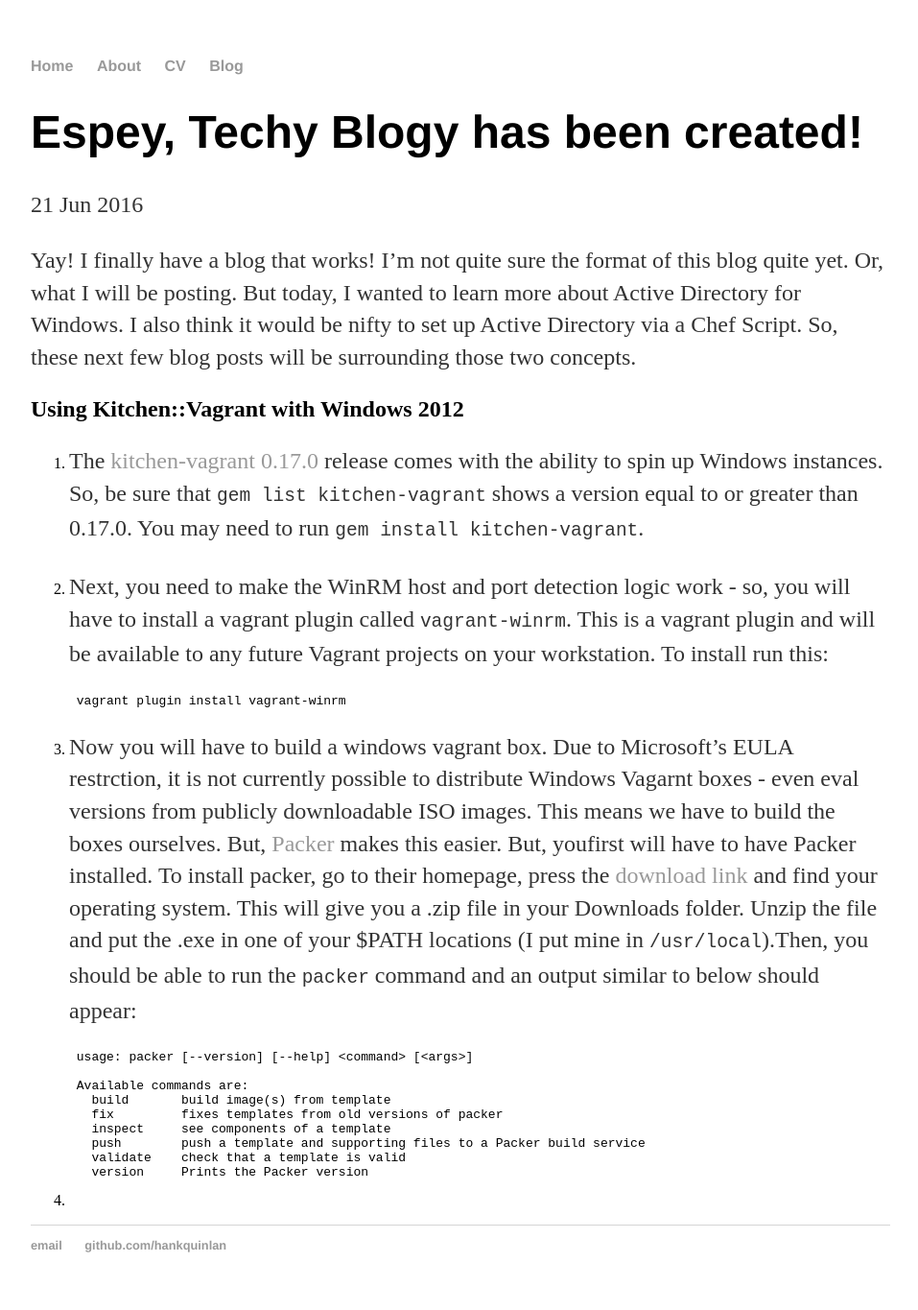
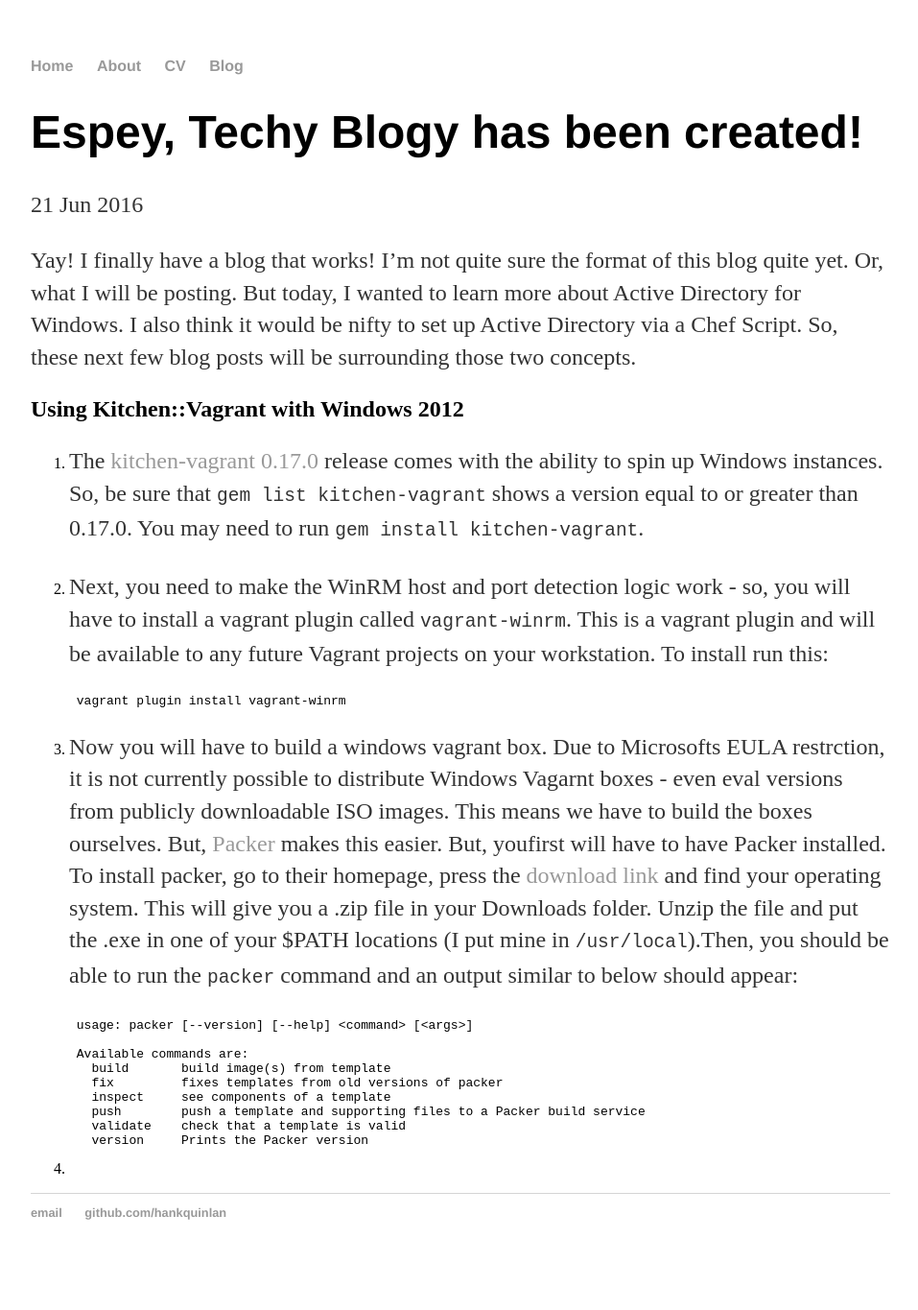
Before and after one commit to espey/espey.github.io, a Jekyll site: the page built from _posts/2016-06-21-first-post.md, in a window 1280 px wide. Shown: the whole page at 96% size, without its empty margins (160-1117 px from the left). Built offline with Jekyll 4.4.1, drawn with Linux system fonts in a browser that asks for light colours; after the commit the page ends 1331 px from its top, so only the background shows below that.

Commit message:
removed a punctuation mark that was not needed

````diff
--- a/_posts/2016-06-21-first-post.md
+++ b/_posts/2016-06-21-first-post.md
@@ -15,7 +15,7 @@
     vagrant plugin install vagrant-winrm
     ```
 
-3. Now you will have to build a windows vagrant box. Due to Microsoft's EULA restrction, it is not currently possible to distribute Windows Vagarnt boxes - even eval versions from publicly downloadable ISO images. This means we have to build the boxes ourselves. But, [Packer](https://www.packer.io/) makes this easier. But, youfirst will have to have Packer installed. To install packer, go to their homepage, press the [download link](https://www.packer.io/downloads.html) and find your operating system. This will give you a .zip file in your Downloads folder. Unzip the file and put the .exe in one of your $PATH locations (I put mine in `/usr/local`).Then, you should be able to run the `packer` command and an output similar to below should appear:
+3. Now you will have to build a windows vagrant box. Due to Microsofts EULA restrction, it is not currently possible to distribute Windows Vagarnt boxes - even eval versions from publicly downloadable ISO images. This means we have to build the boxes ourselves. But, [Packer](https://www.packer.io/) makes this easier. But, youfirst will have to have Packer installed. To install packer, go to their homepage, press the [download link](https://www.packer.io/downloads.html) and find your operating system. This will give you a .zip file in your Downloads folder. Unzip the file and put the .exe in one of your $PATH locations (I put mine in `/usr/local`).Then, you should be able to run the `packer` command and an output similar to below should appear:
 
     ```
     usage: packer [--version] [--help] <command> [<args>]
````
